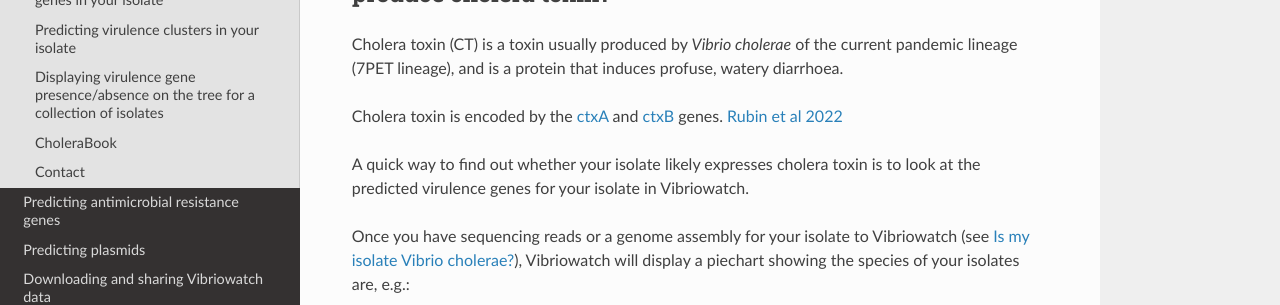
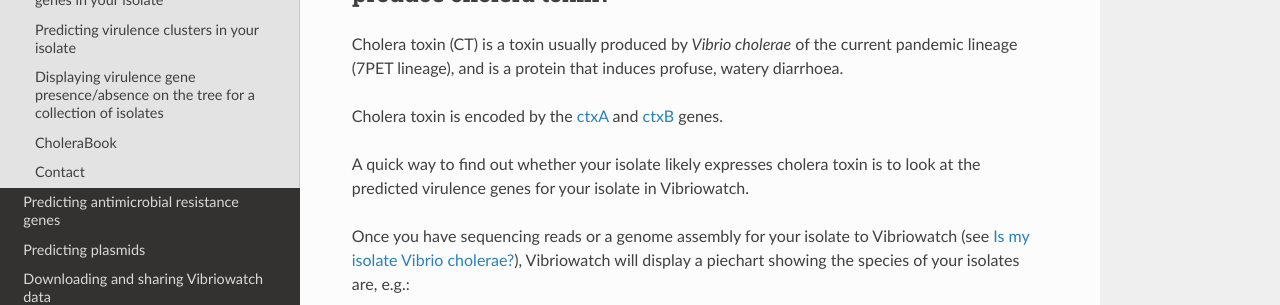
Before and after one commit to avrilcoghlan/vibriowatch, a Sphinx documentation site: the page built from docs/source/virulence.rst, in a window 1280 px wide and 900 px high. Shown: the part 383-688 px from the top of the window. Built offline with Sphinx 7.4.7 and the Read the Docs theme 3.1.0, drawn with Linux system fonts in a browser that asks for light colours.

Commit message:
Update virulence.rst

```diff
--- a/docs/source/virulence.rst
+++ b/docs/source/virulence.rst
@@ -14,7 +14,7 @@
 Cholera toxin (CT) is a toxin usually produced by *Vibrio cholerae* of the current pandemic lineage (7PET lineage),
 and is a protein that induces profuse, watery diarrhoea.
 
-Cholera toxin is encoded by the `ctxA`_  and `ctxB`_  genes. `Rubin et al 2022`_
+Cholera toxin is encoded by the `ctxA`_  and `ctxB`_  genes.
 
 .. _Rubin et al 2022: https://pubmed.ncbi.nlm.nih.gov/36449726/
 
```
